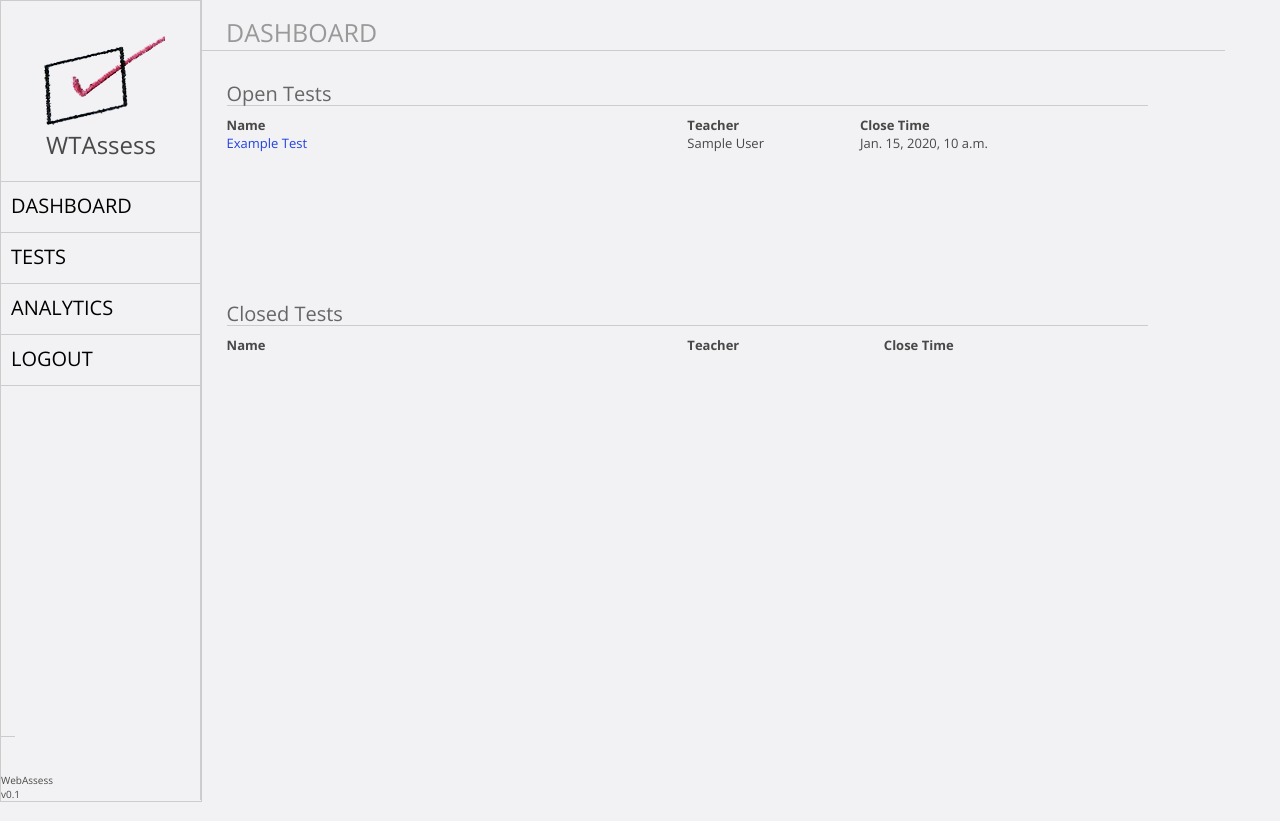
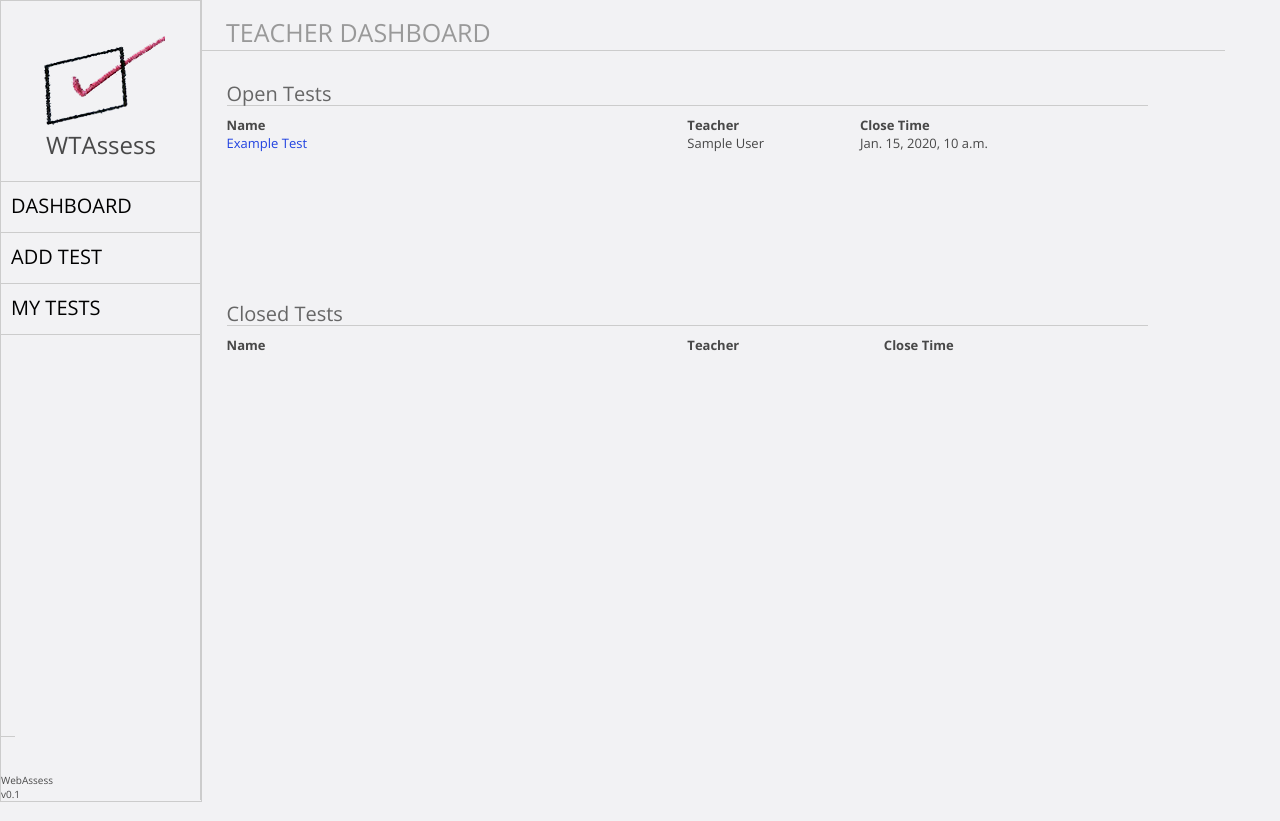
Before and after one commit to jwoglom/pilotdc, a Django app: page /dashboard/teacher/ in a window 1280 px wide. Run offline with Django 3.2, Linux system fonts and the light colour scheme; a user stored in the database is signed in; tables that the repository leaves empty hold one stand-in row (values such as "Sample post"); lists and menus that the app fills with data are empty; parts of the project's set-up code (start-up, migrations or seed data) failed here and were passed over.

Commit message:
add teacher skeleton, dashboard update

```diff
--- a/webassess/templates/skeleton_body.html
+++ b/webassess/templates/skeleton_body.html
@@ -18,9 +18,6 @@
     <li name="dashboard">
         <span>Dashboard</span>
     </li>
-    <li name="tests">
-        <span>Tests</span>
-    </li>
     <li name="analytics">
         <span>Analytics</span>
     </li>
--- /dev/null
+++ b/webassess/templates/skeleton_teacher.html
@@ -0,0 +1,13 @@
+{% extends "skeleton_body.html" %}
+{% load staticfiles %}
+{% block nav %}
+    <li name="dashboard">
+        <span>Dashboard</span>
+    </li>
+    <li name="addtest" onclick="location.href = '/quest/add">
+        <span>Add Test</span>
+    </li>
+    <li name="viewtests" onclick="location.href = '/quest/teacher'">
+        <span>My Tests</span>
+    </li>
+{% endblock %}
--- a/webassess/templates/teacher-dashboard.html
+++ b/webassess/templates/teacher-dashboard.html
@@ -1,11 +1,12 @@
-{% extends "skeleton_body.html" %}
+{% extends "skeleton_teacher.html" %}
 {% load staticfiles %}
 {% block mod %}dashboard{% endblock %}
-{% block modtitle %}Dashboard{% endblock %}
+{% block modtitle %}Teacher Dashboard{% endblock %}
 {% block css %}
     {{ block.super }}
     <link rel="stylesheet" type="text/css" href="{% static 'css/dashboard.css' %}" />
 {% endblock %}
+
 {% block page %}
 <div class="pane pane1">
     <div class="title">
```
